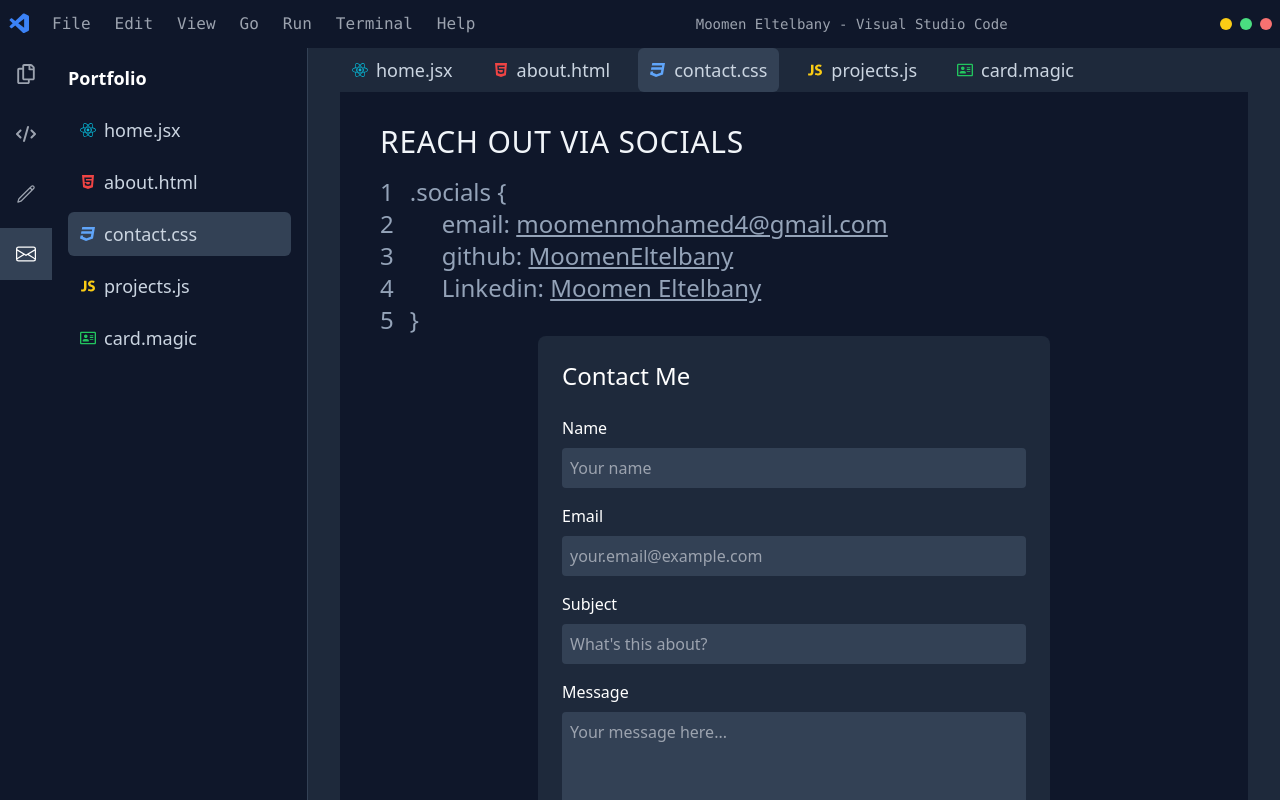
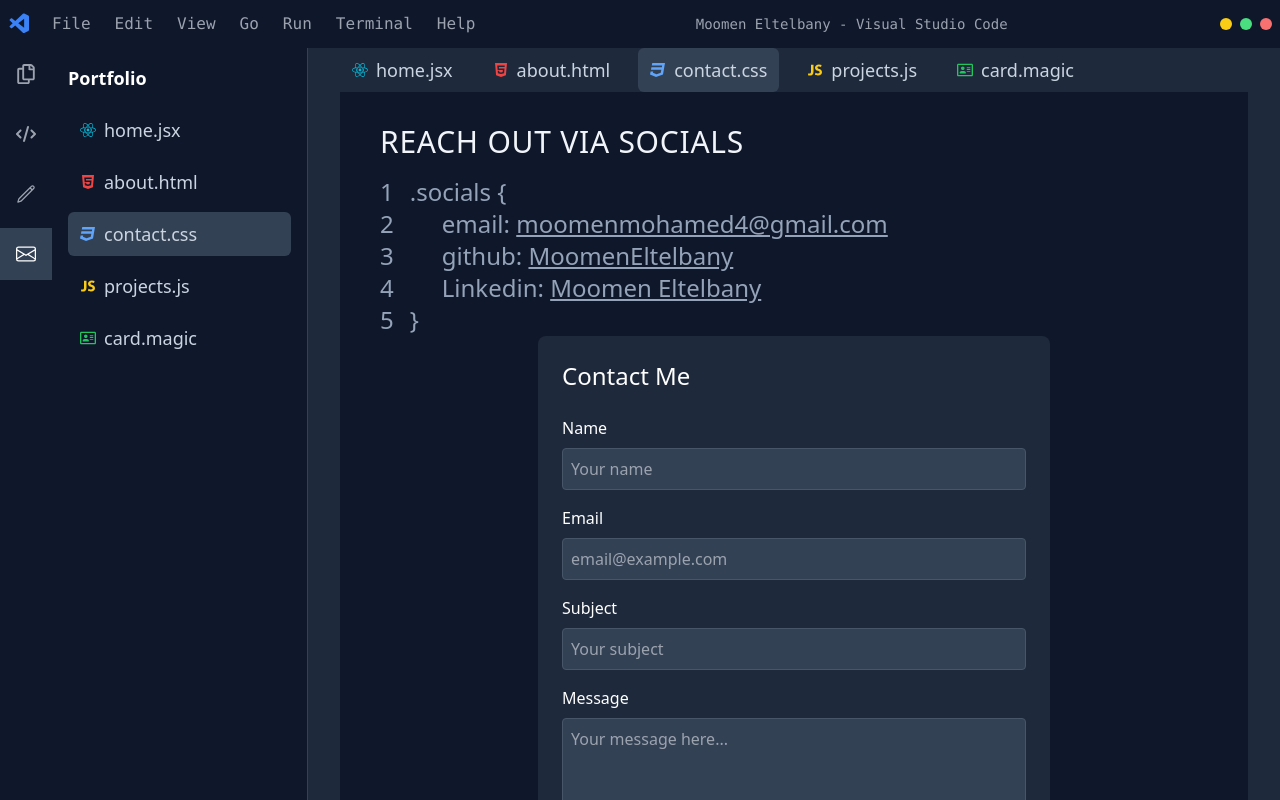
Before and after one commit to MoomenEltelbany/portfolio, a React (Vite) app: page /contact in a window 1280 px wide. Shown: the top 800 px of the page. Built offline with nearby package versions, Linux system fonts and the light colour scheme.

Commit message:
Add subtle effect on the input fields in the contact form

```diff
--- a/src/components/common/Header/Header.jsx
+++ b/src/components/common/Header/Header.jsx
@@ -16,7 +16,7 @@
                     role="navigation"
                     aria-label="Main navigation"
                 >
-                    <ul className="hidden md:flex items-center gap-2">
+                    <ul className="hidden lg:flex items-center gap-2">
                         {NAV_ITEMS.map((item) => (
                             <NavItem key={item}>{item}</NavItem>
                         ))}
--- a/src/features/contactForm/ContactForm.jsx
+++ b/src/features/contactForm/ContactForm.jsx
@@ -49,13 +49,20 @@
             <h2 className="text-2xl text-white mb-6">Contact Me</h2>
 
             {/* Name Field */}
-            <div className="mb-4">
-                <label className="block text-white mb-2">Name</label>
+            <div className="mb-4 group focus-within:text-blue-400">
+                <label className="block text-white mb-2 transition-colors duration-300 group-focus-within:text-blue-400">
+                    Name
+                </label>
+
                 <input
                     {...register("name", { required: "Name is required" })}
-                    className="w-full p-2 rounded bg-slate-700 text-white"
+                    className={`w-full p-2 rounded bg-slate-700 text-white border border-slate-600
+                transition-all duration-300 focus:border-blue-400 focus:ring-2
+                focus:ring-blue-500 focus:outline-none
+                ${errors.name ? "border-red-400" : ""}`}
                     placeholder="Your name"
                 />
+
                 {errors.name && (
                     <p className="text-red-400 text-sm mt-1">
                         {errors.name.message}
@@ -64,19 +71,20 @@
             </div>
 
             {/* Email Field */}
-            <div className="mb-4">
-                <label className="block text-white mb-2">Email</label>
+            <div className="mb-4 group focus-within:text-blue-400">
+                <label className="block text-white mb-2 transition-colors duration-200 group-focus-within:text-blue-400">
+                    Email
+                </label>
+
                 <input
-                    {...register("email", {
-                        required: "Email is required",
-                        pattern: {
-                            value: /^[A-Z0-9._%+-]+@[A-Z0-9.-]+\.[A-Z]{2,}$/i,
-                            message: "Please enter a valid email",
-                        },
-                    })}
-                    className="w-full p-2 rounded bg-slate-700 text-white"
-                    placeholder="your.email@example.com"
+                    {...register("email", { required: "Email is required" })}
+                    className={`w-full p-2 rounded bg-slate-700 text-white border border-slate-600
+               transition-all duration-300 focus:border-blue-400 focus:ring-2
+               focus:ring-blue-500 focus:outline-none
+               ${errors.email ? "border-red-400" : ""}`}
+                    placeholder="email@example.com"
                 />
+
                 {errors.email && (
                     <p className="text-red-400 text-sm mt-1">
                         {errors.email.message}
@@ -85,15 +93,22 @@
             </div>
 
             {/* Subject Field */}
-            <div className="mb-4">
-                <label className="block text-white mb-2">Subject</label>
+            <div className="mb-4 group focus-within:text-blue-400">
+                <label className="block text-white mb-2 transition-colors duration-200 group-focus-within:text-blue-400">
+                    Subject
+                </label>
+
                 <input
                     {...register("subject", {
                         required: "Subject is required",
                     })}
-                    className="w-full p-2 rounded bg-slate-700 text-white"
-                    placeholder="What's this about?"
+                    className={`w-full p-2 rounded bg-slate-700 text-white border border-slate-600
+               transition-all duration-300 focus:border-blue-400 focus:ring-2
+               focus:ring-blue-500 focus:outline-none
+               ${errors.subject ? "border-red-400" : ""}`}
+                    placeholder="Your subject"
                 />
+
                 {errors.subject && (
                     <p className="text-red-400 text-sm mt-1">
                         {errors.subject.message}
@@ -102,15 +117,22 @@
             </div>
 
             {/* Message Field */}
-            <div className="mb-4">
-                <label className="block text-white mb-2">Message</label>
+            <div className="mb-4 group focus-within:text-blue-400">
+                <label className="block text-white mb-2 transition-colors duration-300 group-focus-within:text-blue-400">
+                    Message
+                </label>
+
                 <textarea
                     {...register("message", {
                         required: "Message is required",
                     })}
-                    className="w-full p-2 rounded bg-slate-700 text-white h-32"
+                    className="w-full p-2 rounded bg-slate-700 text-white h-32
+                border border-slate-600 transition-all duration-300
+                focus:border-blue-400 focus:ring-2 focus:ring-blue-500
+                focus:outline-none"
                     placeholder="Your message here..."
                 />
+
                 {errors.message && (
                     <p className="text-red-400 text-sm mt-1">
                         {errors.message.message}
```
